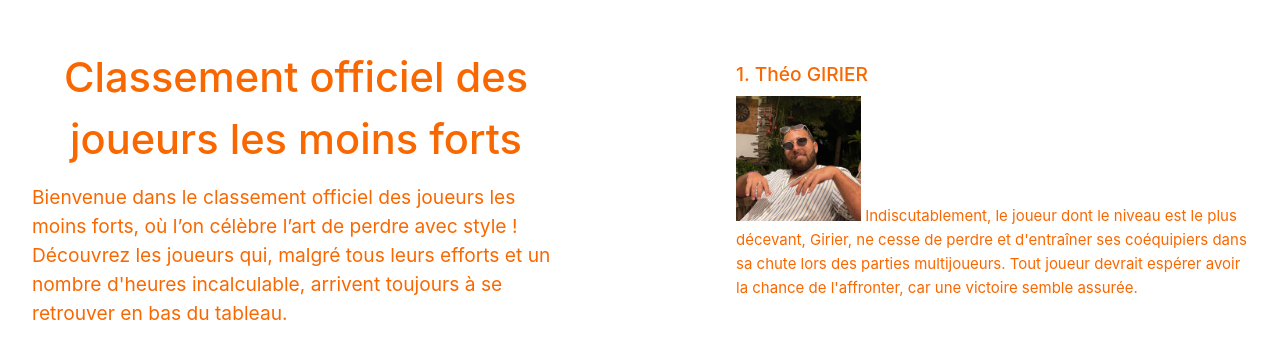
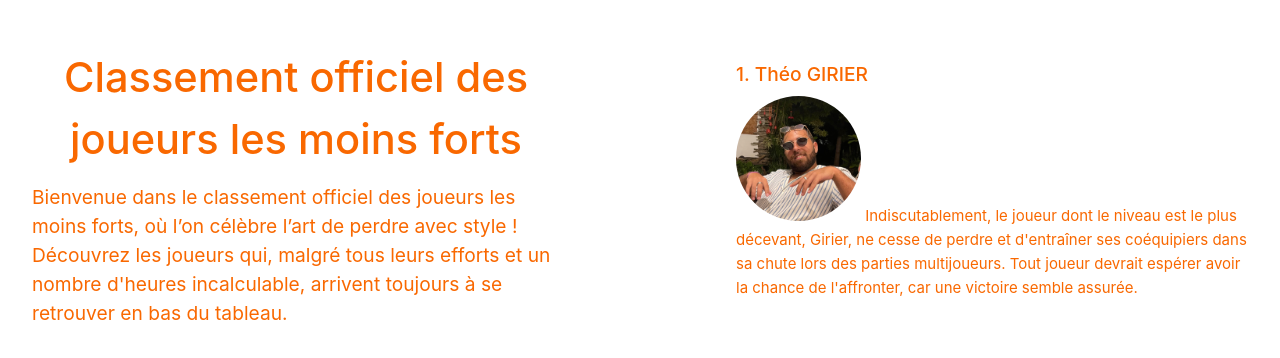
Before and after one commit to Stan97-2/pas-fort, a Vue app: page / in a window 1280 px wide. Shown: the part 210-568 px from the top of the page. Built offline with nearby package versions, Linux system fonts and the light colour scheme.

Commit message:
rounded image

```diff
--- a/src/components/WelcomeItem.vue
+++ b/src/components/WelcomeItem.vue
@@ -35,6 +35,9 @@ h3 {
   color: var(--color-heading);
 }
 @media (min-width: 1024px) {
+  img {
+    border-radius: 50%
+  }
   .item {
     margin-top: 0;
     padding: 0.4rem 0 1rem calc(var(--section-gap) / 2);
```
